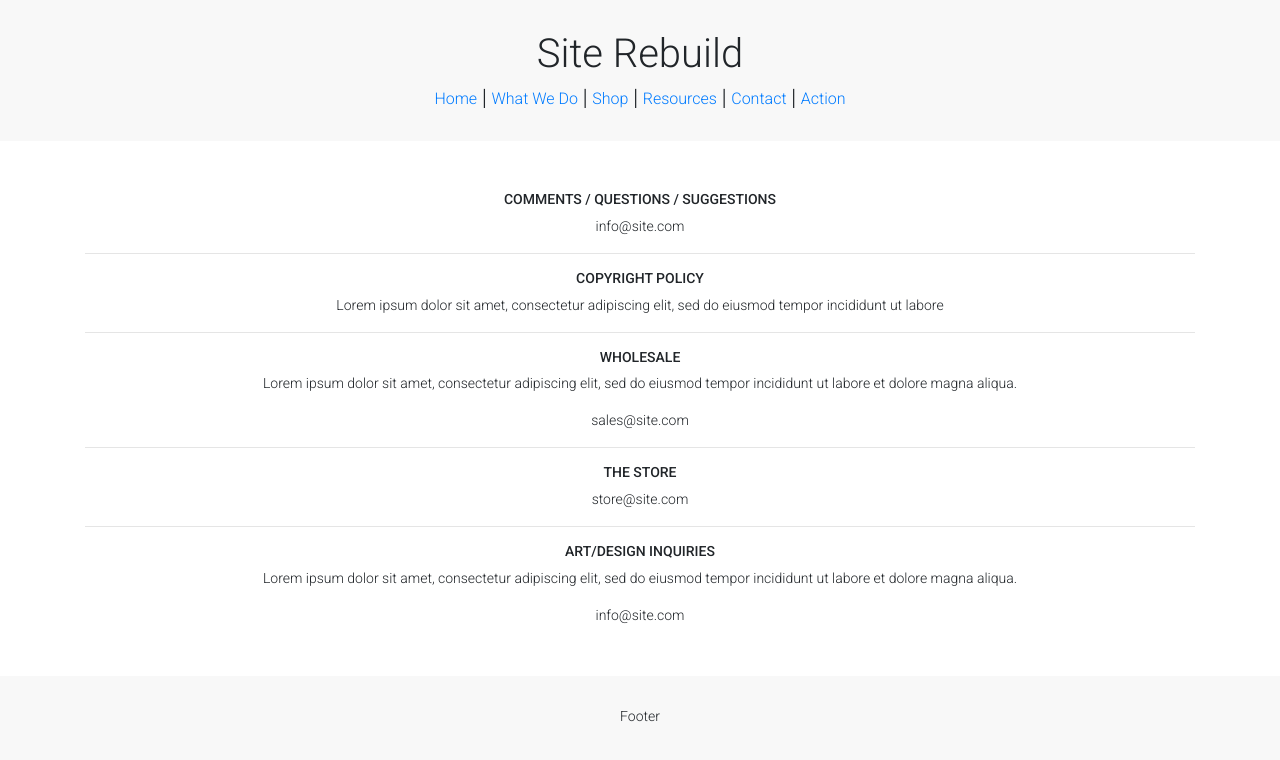
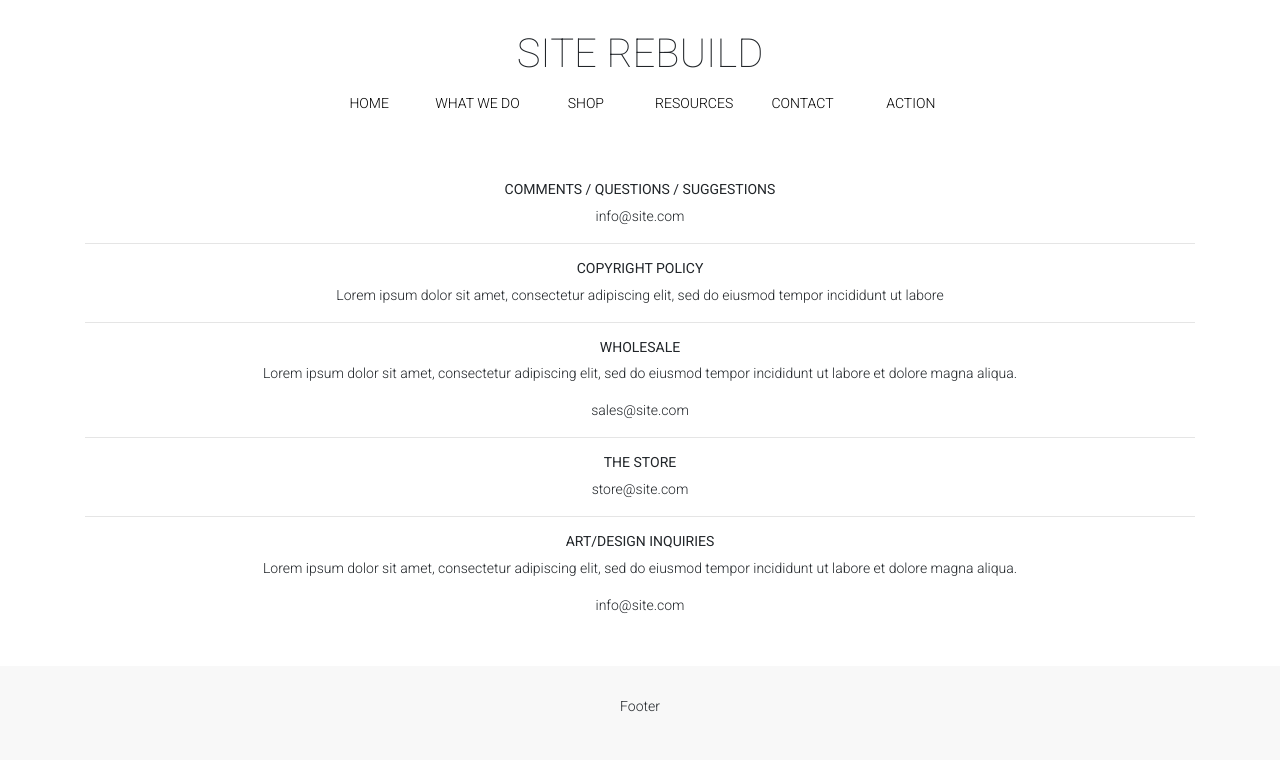
Before and after one commit to klowe27/ecommerce-rebuild, an Angular app: page /contact in a window 1280 px wide. Shown: the top 760 px of the page. Built offline with nearby package versions, Linux system fonts and the light colour scheme.

Commit message:
Update header menu styling

```diff
--- a/src/app/header/header.component.css
+++ b/src/app/header/header.component.css
@@ -1,5 +1,47 @@
 .header {
-  background-color: #F8F8F8;
   padding: 30px;
-  margin-bottom: 50px;
+  margin-bottom: 30px;
 }
+
+.menu {
+  display: grid;
+  width: 650px;
+  grid-template-columns: 1fr 1fr 1fr 1fr 1fr 1fr;
+  margin: 0 auto;
+}
+
+.menu-item {
+  margin: 5px;
+  font-size: 14px;
+  font-weight: 300;
+  text-transform: uppercase;
+  padding: 2px;
+  color: black;
+}
+
+.home:hover {
+  background-color: #71B3A3;
+}
+
+.about:hover {
+  background-color: #FFECA3;
+}
+
+.shop:hover {
+  background-color: red;
+}
+.resources:hover {
+  background-color: #5B87C3;
+}
+
+.contact:hover {
+  background-color: #FF6A9E;
+}
+
+.action:hover {
+  background-color: #C19FAC;
+}
+
+a:hover {
+  text-decoration: none;
+}
--- a/src/app/header/header.component.html
+++ b/src/app/header/header.component.html
@@ -1,9 +1,11 @@
 <div class="header">
   <h1>Site Rebuild</h1>
-  <a href='/'>Home</a>  |
-  <a href='/what-we-do'>What We Do</a> |
-  <a href='/shop'>Shop</a> |
-  <a href='/resources'>Resources</a> |
-  <a href='/contact'>Contact</a> |
-  <a href='/action'>Action</a>
+  <div class="menu">
+    <a href='/'><div class="menu-item home">Home</div></a>
+    <a href='/what-we-do'><div class="menu-item about">What We Do</div></a>
+    <a href='/shop'><div class="menu-item shop">Shop</div></a>
+    <a href='/resources'><div class="menu-item resources">Resources</div></a>
+    <a href='/contact'><div class="menu-item contact">Contact</div></a>
+    <a href='/action'><div class="menu-item action">Action</div></a>
+  </div>
 </div>
--- a/src/index.html
+++ b/src/index.html
@@ -1,6 +1,6 @@
 <!doctype html>
 <html lang="en">
-<link href="https://fonts.googleapis.com/css?family=Roboto:100i,300,400,500,700" rel="stylesheet">
+<link href="https://fonts.googleapis.com/css?family=Roboto:100,200,300,400" rel="stylesheet">
 <head>
   <meta charset="utf-8">
   <title>Revel & Riot</title>
--- a/src/styles.css
+++ b/src/styles.css
@@ -1,7 +1,8 @@
 /* You can add global styles to this file, and also import other style files */
 h1 {
   font-family: 'Roboto', sans-serif;
-  font-weight: 300;
+  font-weight: 100;
+  text-transform: uppercase;
 }
 
 h2 {
```
